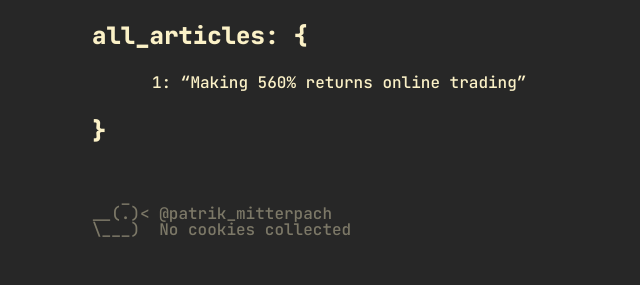
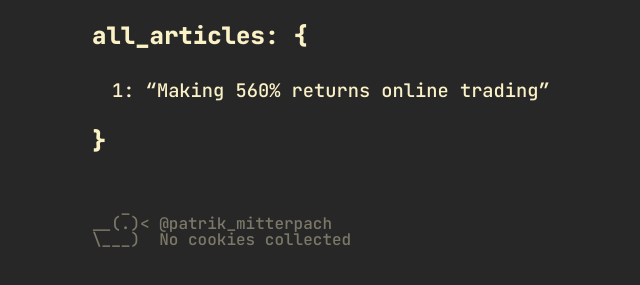
Before and after one commit to patrikmitterpach/patrikmitterpach.github.io, a plain HTML site: page blog/articles.html in a window 1280 px wide. Shown: the part 69-354 px from the top of the page, without its empty margins (248-888 px from the left). Drawn offline with Linux system fonts and the light colour scheme.

Commit message:
Update list of headers css

```diff
--- a/blog/articles.html
+++ b/blog/articles.html
@@ -1,11 +1,11 @@
 <!DOCTYPE html>
 <html>
+<!-- GOOGLE FONTS -->
 <link rel="preconnect" href="https://fonts.googleapis.com">
 <link rel="preconnect" href="https://fonts.gstatic.com" crossorigin>
 <link
   href="https://fonts.googleapis.com/css2?family=JetBrains+Mono:wght@300;500;800&display=swap"
   rel="stylesheet">
-
 
 <head>
   <title>mitterpach.dev</title>
@@ -26,15 +26,15 @@
       all_articles: {
     </h2>
     <ol>
-
-
-
-
-<li><a href="1.html"><text class="link_yellow">Making 560% returns online trading</text></a></li>
-</ol><h2>}</h2><br>
-
+      <h3>
+        <li><a href="1.html"><text class="link_yellow">Making 560% returns
+              online trading</text></a></li>
+      </h3>
+    </ol>
+    <h2>}</h2><br>
   </main>
 </body>
+
 <footer>
   &nbsp;&nbsp;&nbsp;_<br>
   __(.)< @patrik_mitterpach<br>
--- a/style.css
+++ b/style.css
@@ -76,7 +76,8 @@ p2 {
 ol li {
 	list-style: none;
 	counter-increment: my-counter;
-	padding-left: 20px;
+	margin-left: -20px;
+	margin-top: -20px;
 	quotes: "“" "”";
 }
 ol li::before {
```
Lines whose indentation alone changed are shown as unchanged.
